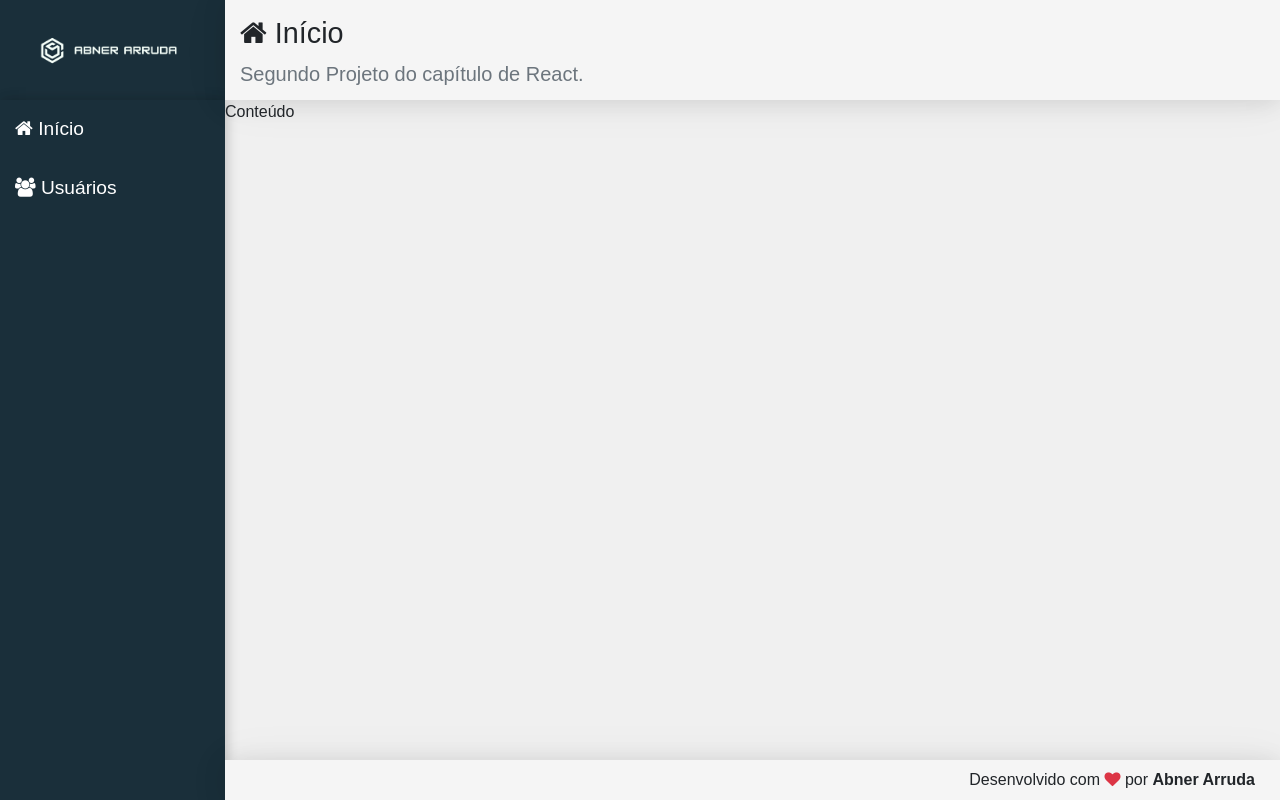
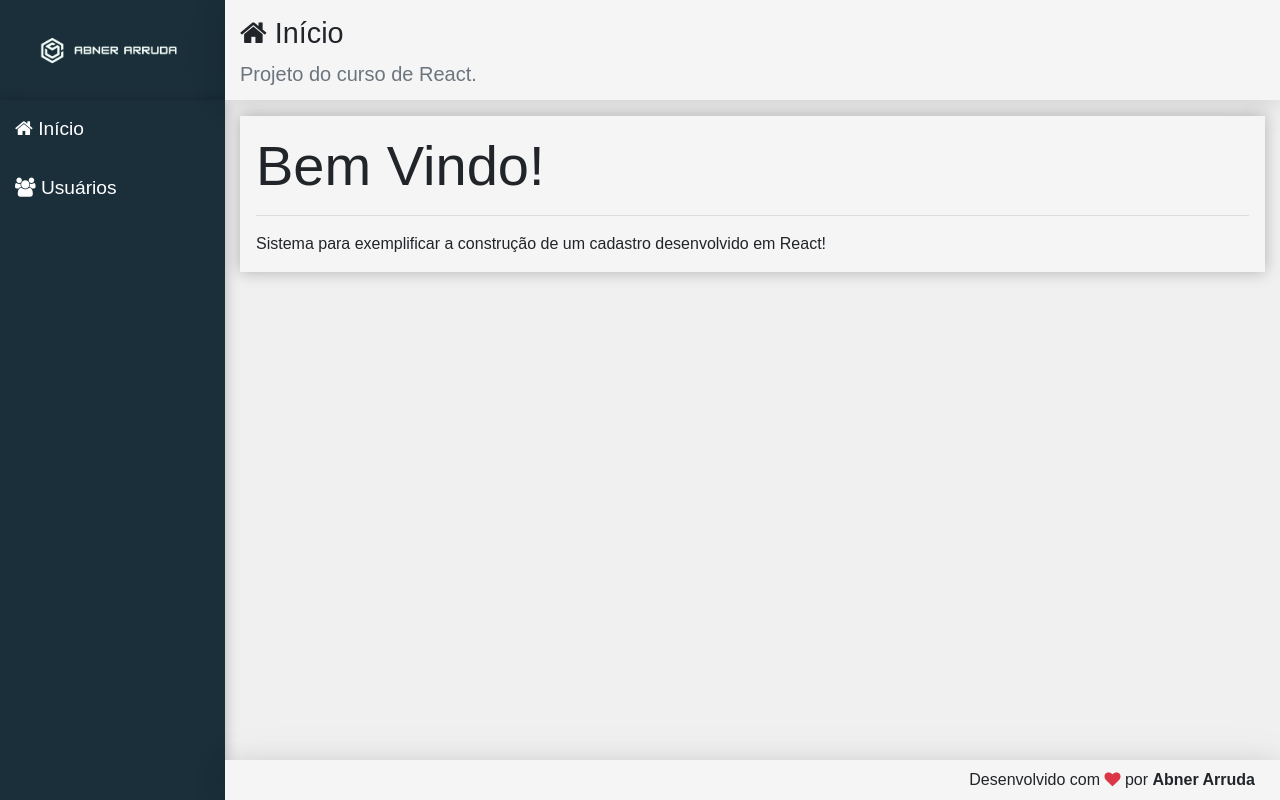
Before and after one commit to ArrudaAbner/user-register, a React (Create React App) app in the folder front-end/: page / in a window 1280 px wide. Built offline with nearby package versions, Linux system fonts and the light colour scheme.

Commit message:
frontend
content component

```diff
--- /dev/null
+++ b/front-end/src/components/home/Home.jsx
@@ -0,0 +1,16 @@
+/* eslint-disable import/no-anonymous-default-export */
+import React from "react";
+import Main from "../template/Main";
+
+export default (props) => {
+  return (
+    <Main icon="home" title="Início" subtitle="Projeto do curso de React.">
+      <div className="display-4">Bem Vindo!</div>
+      <hr />
+      <p className="mb-0">
+        Sistema para exemplificar a construção de um cadastro desenvolvido em
+        React!
+      </p>
+    </Main>
+  );
+};
--- a/front-end/src/components/template/Main.css
+++ b/front-end/src/components/template/Main.css
@@ -0,0 +1,4 @@
+main > div {
+  background-color: #f5f5f5;
+  box-shadow: 0px 0px 15px #0004;
+}
--- a/front-end/src/components/template/Main.jsx
+++ b/front-end/src/components/template/Main.jsx
@@ -8,7 +8,12 @@
     <React.Fragment>
       <Header {...props} />
 
-      <main className="content">Conteúdo</main>
+      <main className="content container-fluid">
+        <div className="p-3 mt-3">
+          {props.children}
+
+        </div>
+      </main>
     </React.Fragment>
   );
 };
--- a/front-end/src/main/App.jsx
+++ b/front-end/src/main/App.jsx
@@ -6,19 +6,15 @@
 
 import Logo from "../components/template/Logo";
 import Nav from "../components/template/Nav";
-import Main from "../components/template/Main";
 import Footer from "../components/template/Footer";
+import Home from "../components/home/Home";
 
 export default (props) => {
   return (
     <div className="app">
       <Logo />
       <Nav />
-      <Main
-        icon="home"
-        title="Início"
-        subtitle="Segundo Projeto do capítulo de React."
-      />
+      <Home></Home>
       <Footer />
     </div>
   );
```
